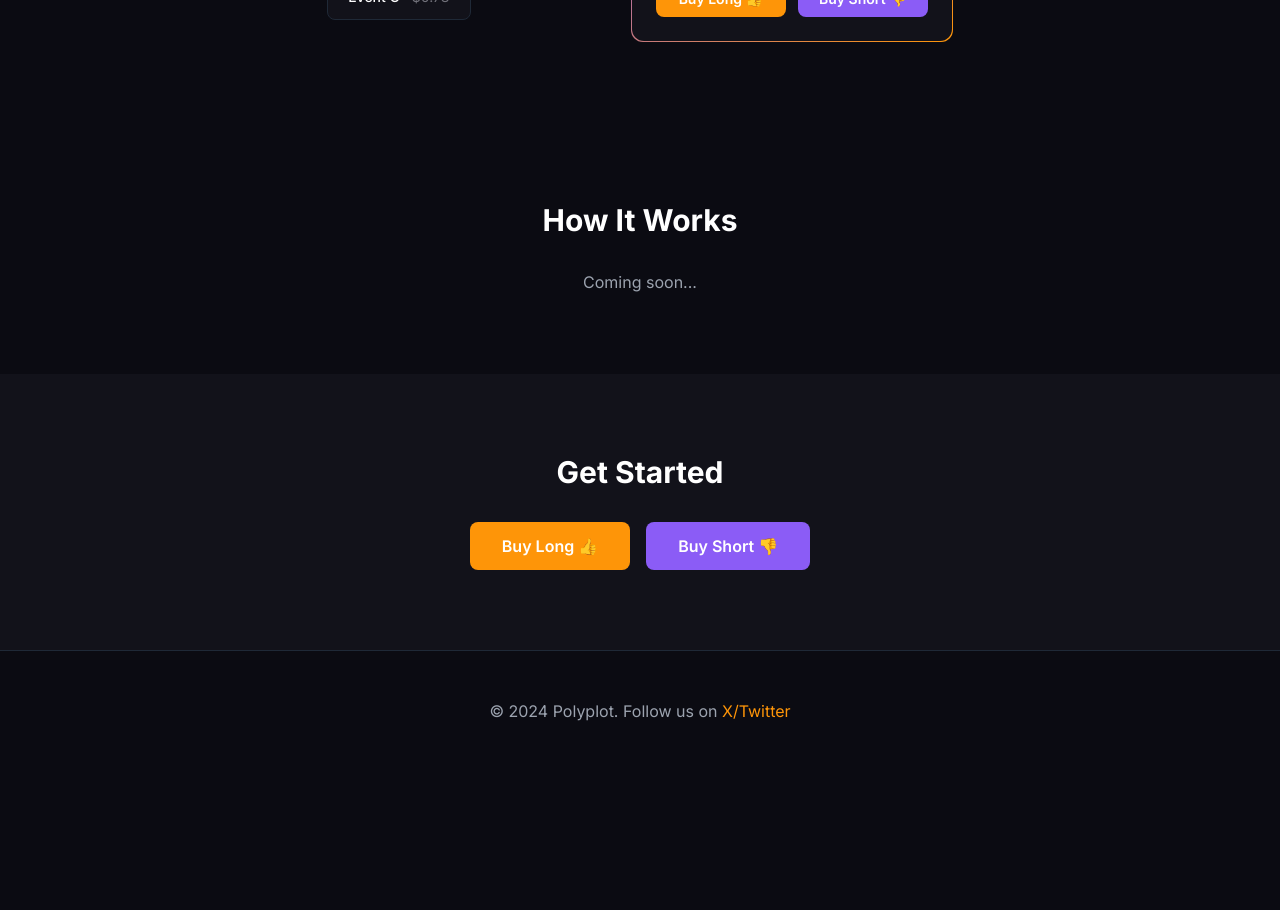
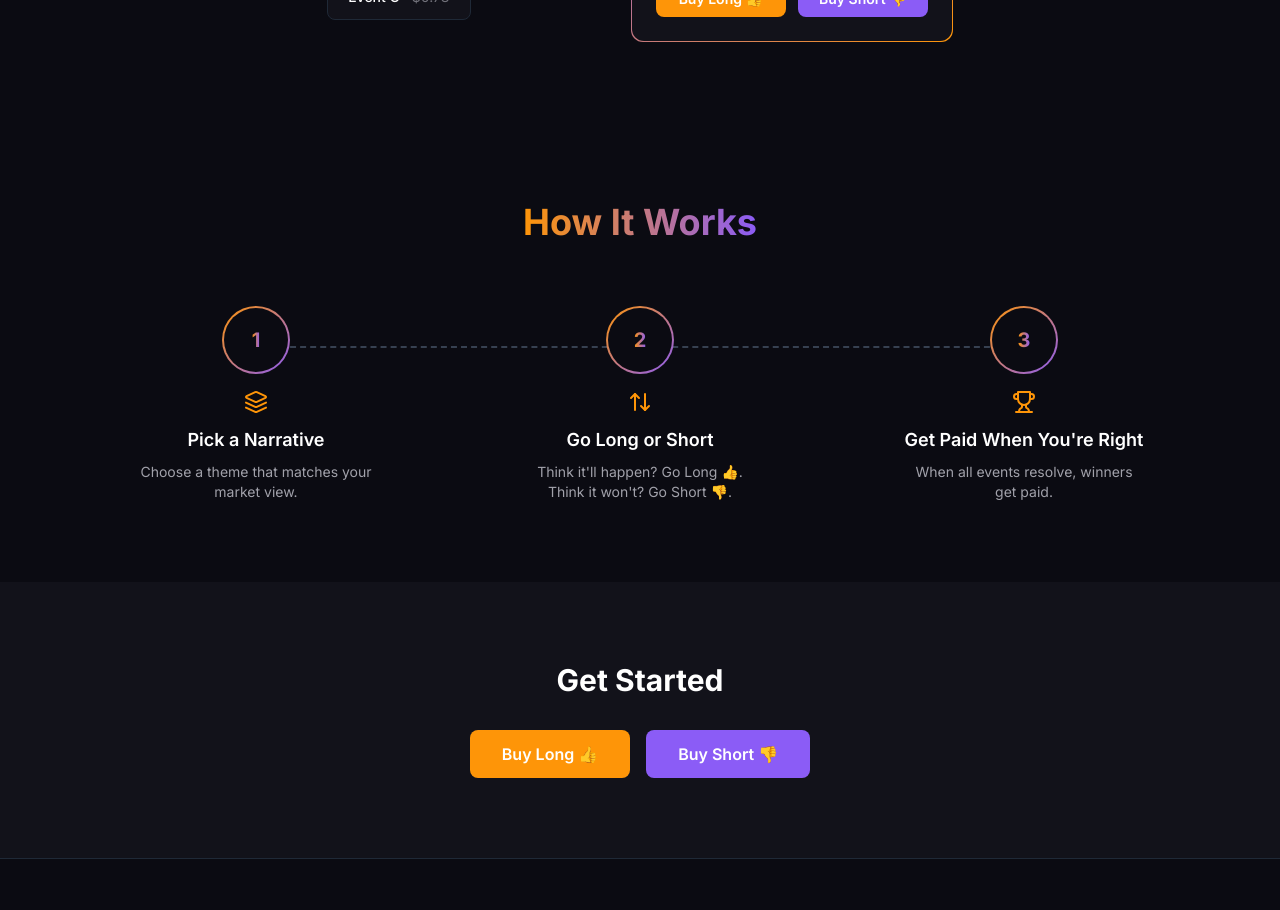
Before and after one commit to equilibrium-fi/polyplot-landing-page, a React (Vite) app: page / in a window 1280 px wide. Shown: the part 1200-2110 px from the top of the page. Before the commit the page ends 1971 px from the top, so only its background shows below. Built offline with nearby package versions, Linux system fonts and the light colour scheme.

Commit message:
feat(how-it-works): add 3-step flow

```diff
--- a/src/App.tsx
+++ b/src/App.tsx
@@ -1,5 +1,6 @@
 import HeroSection from './components/HeroSection'
 import SolutionSection from './components/SolutionSection'
+import HowItWorksSection from './components/HowItWorksSection'
 
 function App() {
   return (
@@ -11,16 +12,7 @@ function App() {
       <SolutionSection />
 
       {/* How It Works Section */}
-      <section className="py-20 px-4">
-        <div className="max-w-6xl mx-auto">
-          <h2 className="text-3xl font-bold text-center mb-8">
-            How It Works
-          </h2>
-          <p className="text-center text-gray-400">
-            Coming soon...
-          </p>
-        </div>
-      </section>
+      <HowItWorksSection />
 
       {/* CTA Section */}
       <section id="cta" className="py-20 px-4 bg-bg-card">
--- /dev/null
+++ b/src/components/HowItWorksSection.tsx
@@ -0,0 +1,78 @@
+import { motion } from 'framer-motion'
+import { Layers, ArrowUpDown, Trophy } from 'lucide-react'
+
+const steps = [
+  {
+    number: 1,
+    icon: Layers,
+    title: 'Pick a Narrative',
+    description: 'Choose a theme that matches your market view.',
+  },
+  {
+    number: 2,
+    icon: ArrowUpDown,
+    title: 'Go Long or Short',
+    description: "Think it'll happen? Go Long 👍. Think it won't? Go Short 👎.",
+  },
+  {
+    number: 3,
+    icon: Trophy,
+    title: 'Get Paid When You\'re Right',
+    description: 'When all events resolve, winners get paid.',
+  },
+]
+
+export default function HowItWorksSection() {
+  return (
+    <section id="how-it-works" className="py-20 px-4 bg-bg-base">
+      <div className="max-w-6xl mx-auto">
+        <h2 className="text-3xl md:text-4xl font-bold text-center mb-16">
+          <span className="bg-gradient-to-r from-accent-amber to-primary-purple bg-clip-text text-transparent">
+            How It Works
+          </span>
+        </h2>
+
+        <div className="relative flex flex-col md:flex-row items-center md:items-start justify-between gap-12 md:gap-0">
+          {/* Dashed connecting line - horizontal (desktop) */}
+          <div className="hidden md:block absolute top-10 left-[calc(16.67%+24px)] right-[calc(16.67%+24px)] border-t-2 border-dashed border-gray-700" />
+
+          {/* Dashed connecting line - vertical (mobile) */}
+          <div className="md:hidden absolute top-[72px] bottom-[72px] left-1/2 -translate-x-1/2 border-l-2 border-dashed border-gray-700" />
+
+          {steps.map((step, i) => (
+            <motion.div
+              key={step.number}
+              initial={{ opacity: 0, y: 30 }}
+              whileInView={{ opacity: 1, y: 0 }}
+              viewport={{ once: true }}
+              transition={{ delay: i * 0.2, duration: 0.5 }}
+              className="relative z-10 flex flex-col items-center text-center w-full md:w-1/3 px-4"
+            >
+              {/* Numbered circle with gradient border */}
+              <div className="rounded-full p-[2px] bg-gradient-to-br from-accent-amber to-primary-purple mb-4">
+                <div className="w-16 h-16 rounded-full bg-bg-base flex items-center justify-center">
+                  <span className="text-xl font-bold bg-gradient-to-r from-accent-amber to-primary-purple bg-clip-text text-transparent">
+                    {step.number}
+                  </span>
+                </div>
+              </div>
+
+              {/* Icon */}
+              <step.icon className="w-6 h-6 text-accent-amber mb-3" />
+
+              {/* Title */}
+              <h3 className="text-lg font-semibold text-white mb-2">
+                {step.title}
+              </h3>
+
+              {/* Description */}
+              <p className="text-[#A1A1AA] text-sm max-w-[240px]">
+                {step.description}
+              </p>
+            </motion.div>
+          ))}
+        </div>
+      </div>
+    </section>
+  )
+}
```
Also changed, not shown: 1 other file (tests, documents, lock files or other folders).
